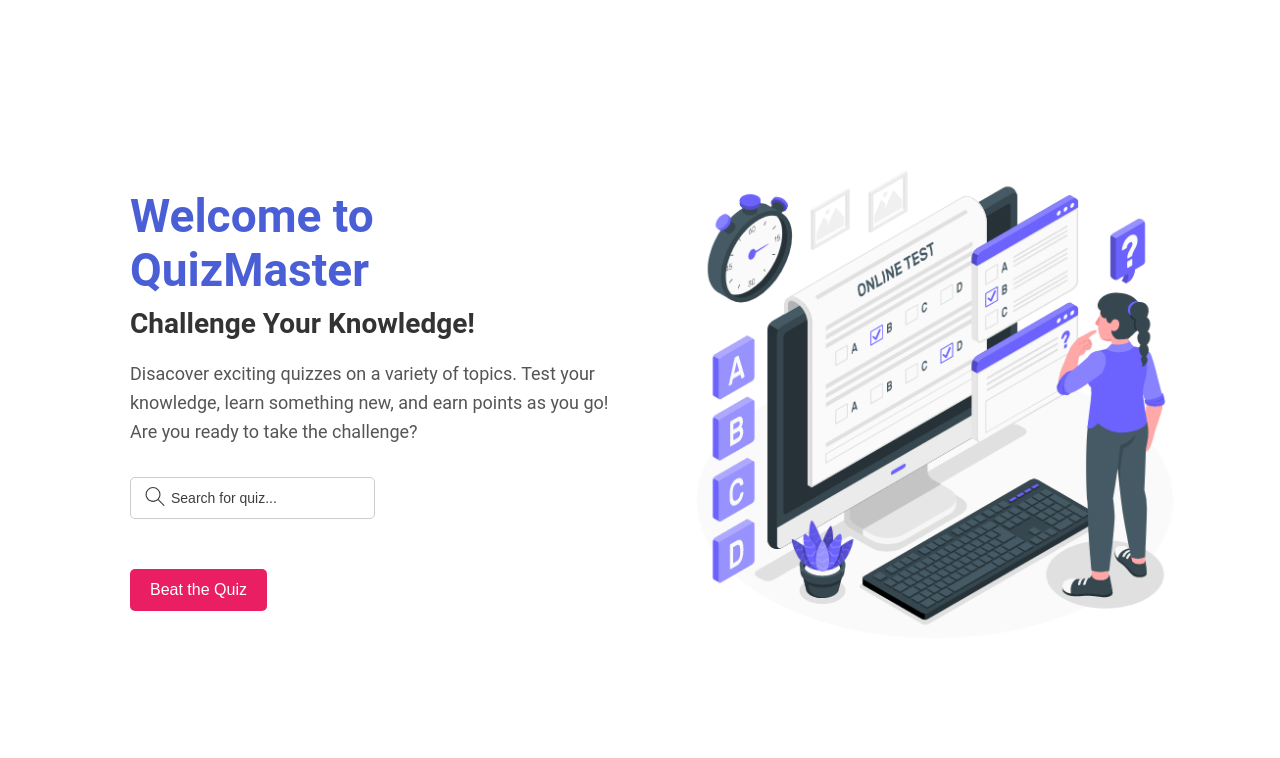
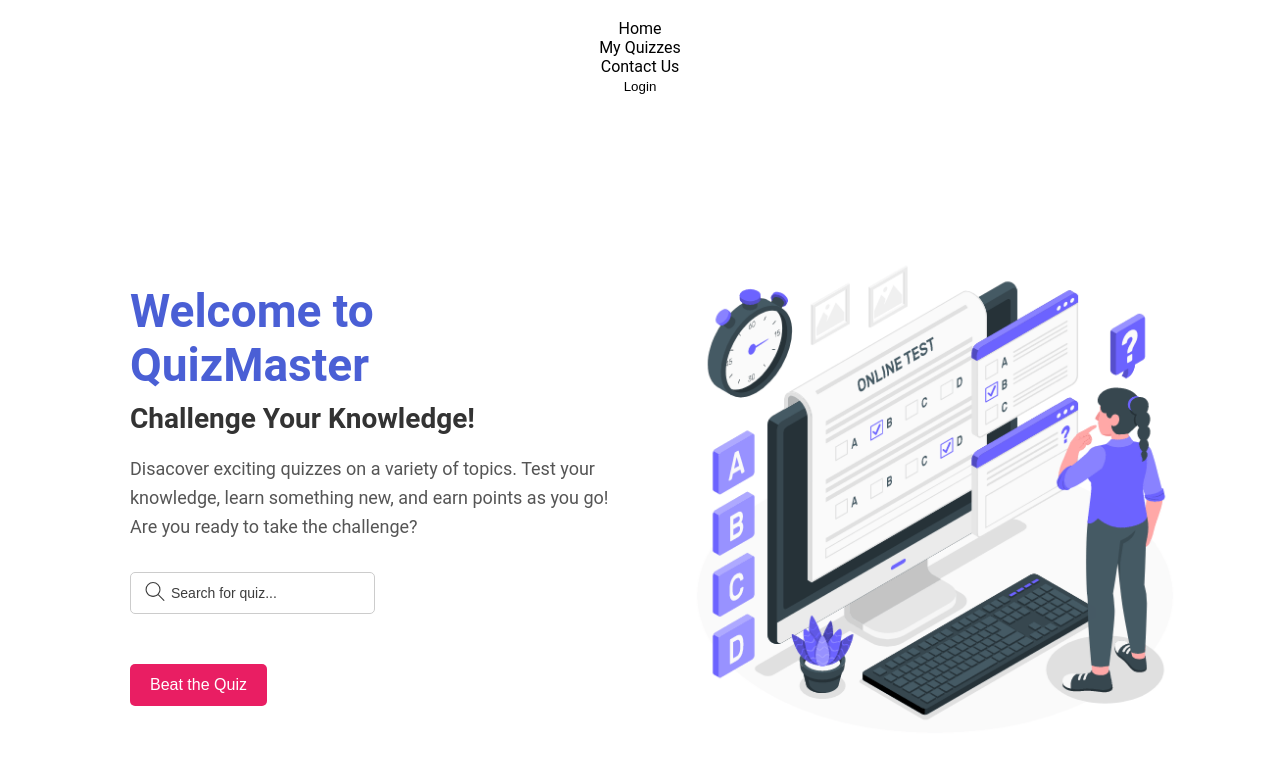
Before and after one commit to fatima-alzahraa-hammoud/quiz-app-website, a React (Create React App) app in the folder frontend/: page /Home in a window 1280 px wide. Shown: the top 758 px of the page. Built offline with nearby package versions, Linux system fonts and the light colour scheme.

Commit message:
React <> Add - Navbar component

```diff
--- /dev/null
+++ b/frontend/src/components/common/Navbar.jsx
@@ -0,0 +1,21 @@
+import React from "react";
+import {useNavigate} from "react-router-dom";
+
+const Navbar = () => {
+    const navigate = useNavigate();
+    return(
+        <nav>
+            <a><img src="" alt="" className="logo" /></a>
+            <ul>
+                <a onClick={() => navigate("/home")}><li>Home</li></a>
+                <a onClick={() => navigate("/my-quizzes")}><li>My Quizzes</li></a>
+                <a onClick={() => navigate("/contact-us")}><li>Contact Us</li></a>
+            </ul>
+            <div className="navbar-btns">
+                <button className="login"  onClick={() => navigate("/")}>Login</button>
+            </div>
+        </nav>
+    );
+};
+
+export default Navbar;
--- a/frontend/src/pages/Home.jsx
+++ b/frontend/src/pages/Home.jsx
@@ -1,10 +1,12 @@
 import React from "react";
 import HeroSection from "../components/common/HeroSection";
+import Navbar from "../components/common/Navbar";
 
 const Home = () => {
 
   return (
     <div>
+      <Navbar />
       <HeroSection />
     </div>
   );
```
Also changed, not shown: frontend/src/styles/navbar.css (added).
